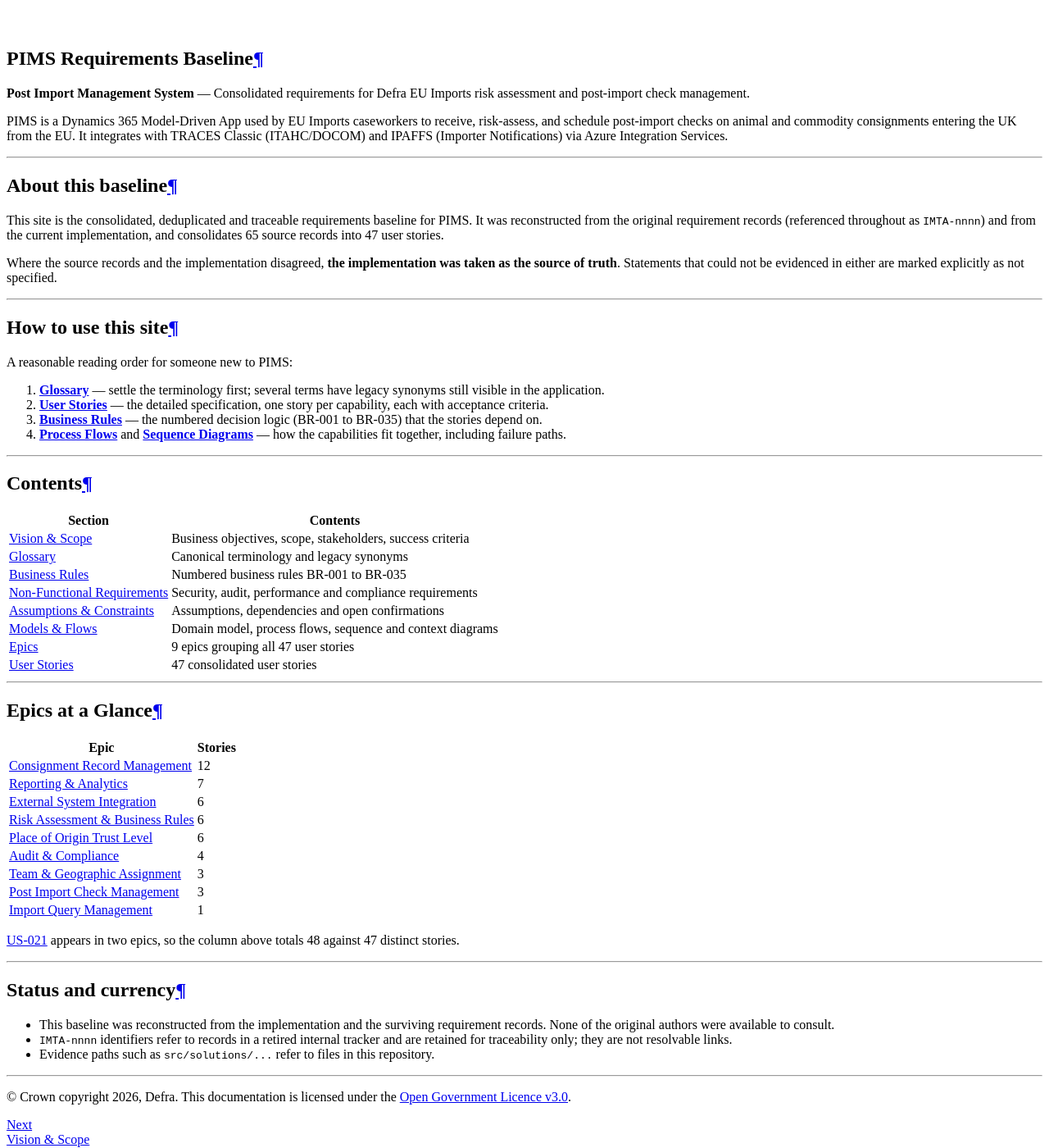
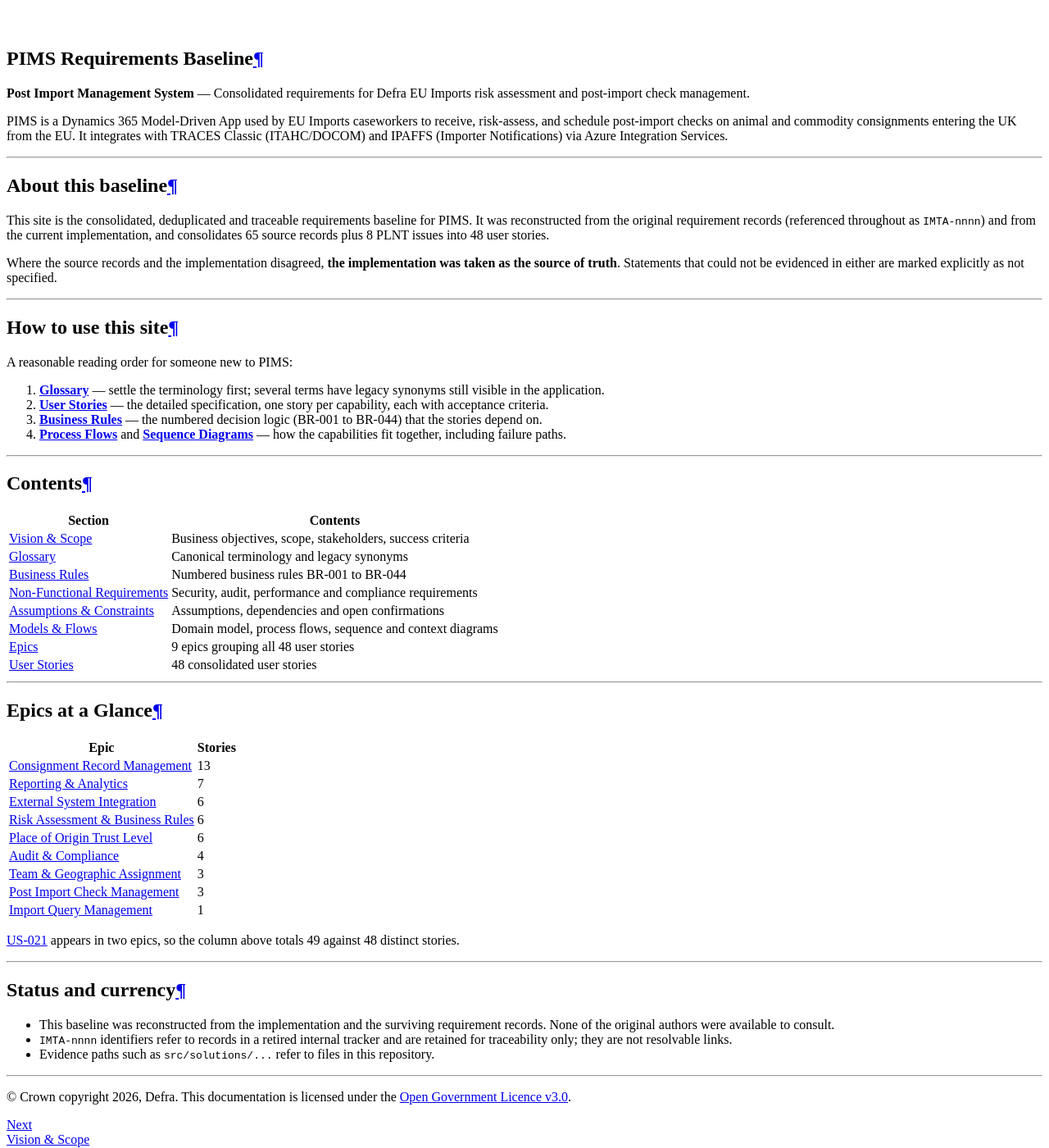
Before and after one commit to DEFRA/trade-imports-pims, an MkDocs documentation site: the page built from docs/index.md, in a window 1280 px wide and 1400 px high, scrolled down 13901 px. Shown: the whole window at 82% size. Built offline with MkDocs 1.6.1 and Material for MkDocs 9.7.7, drawn with Linux system fonts in a browser that asks for light colours; a script that is not in the unit is left out.

Commit message:
docs: refresh requirements landing-page totals
Co-authored-by: ewingjm <34515225+ewingjm@users.noreply.github.com>

```diff
--- a/docs/index.md
+++ b/docs/index.md
@@ -8,7 +8,7 @@ PIMS is a Dynamics 365 Model-Driven App used by EU Imports caseworkers to receiv
 
 ## About this baseline
 
-This site is the consolidated, deduplicated and traceable requirements baseline for PIMS. It was reconstructed from the original requirement records (referenced throughout as `IMTA-nnnn`) and from the current implementation, and consolidates 65 source records into 47 user stories.
+This site is the consolidated, deduplicated and traceable requirements baseline for PIMS. It was reconstructed from the original requirement records (referenced throughout as `IMTA-nnnn`) and from the current implementation, and consolidates 65 source records plus 8 PLNT issues into 48 user stories.
 
 Where the source records and the implementation disagreed, **the implementation was taken as the source of truth**. Statements that could not be evidenced in either are marked explicitly as not specified.
 
@@ -20,7 +20,7 @@ A reasonable reading order for someone new to PIMS:
 
 1. **[Glossary](requirements/glossary.md)** — settle the terminology first; several terms have legacy synonyms still visible in the application.
 2. **[User Stories](requirements/user-stories/index.md)** — the detailed specification, one story per capability, each with acceptance criteria.
-3. **[Business Rules](requirements/business-rules.md)** — the numbered decision logic (BR-001 to BR-035) that the stories depend on.
+3. **[Business Rules](requirements/business-rules.md)** — the numbered decision logic (BR-001 to BR-044) that the stories depend on.
 4. **[Process Flows](requirements/diagrams/process-flows.md)** and **[Sequence Diagrams](requirements/diagrams/sequence-diagrams.md)** — how the capabilities fit together, including failure paths.
 
 ---
@@ -31,12 +31,12 @@ A reasonable reading order for someone new to PIMS:
 | ---------------------------------------------------------------- | ------------------------------------------------------------ |
 | [Vision & Scope](requirements/vision-and-scope.md)               | Business objectives, scope, stakeholders, success criteria   |
 | [Glossary](requirements/glossary.md)                             | Canonical terminology and legacy synonyms                    |
-| [Business Rules](requirements/business-rules.md)                 | Numbered business rules BR-001 to BR-035                     |
+| [Business Rules](requirements/business-rules.md)                 | Numbered business rules BR-001 to BR-044                     |
 | [Non-Functional Requirements](requirements/non-functional-requirements.md) | Security, audit, performance and compliance requirements |
 | [Assumptions & Constraints](requirements/assumptions-and-constraints.md) | Assumptions, dependencies and open confirmations      |
 | [Models & Flows](requirements/diagrams/domain-model.md)          | Domain model, process flows, sequence and context diagrams   |
-| [Epics](requirements/epics/index.md)                             | 9 epics grouping all 47 user stories                         |
-| [User Stories](requirements/user-stories/index.md)               | 47 consolidated user stories                                 |
+| [Epics](requirements/epics/index.md)                             | 9 epics grouping all 48 user stories                         |
+| [User Stories](requirements/user-stories/index.md)               | 48 consolidated user stories                                 |
 
 ---
 
@@ -44,7 +44,7 @@ A reasonable reading order for someone new to PIMS:
 
 | Epic                                                                                              | Stories |
 | ------------------------------------------------------------------------------------------------- | ------- |
-| [Consignment Record Management](requirements/epics/EPIC-Consignment-Record-Management.md)         | 12      |
+| [Consignment Record Management](requirements/epics/EPIC-Consignment-Record-Management.md)         | 13      |
 | [Reporting & Analytics](requirements/epics/EPIC-Reporting-and-Analytics.md)                       | 7       |
 | [External System Integration](requirements/epics/EPIC-External-System-Integration.md)             | 6       |
 | [Risk Assessment & Business Rules](requirements/epics/EPIC-Risk-Assessment-and-Business-Rules.md) | 6       |
@@ -54,7 +54,7 @@ A reasonable reading order for someone new to PIMS:
 | [Post Import Check Management](requirements/epics/EPIC-Post-Import-Check-Management.md)           | 3       |
 | [Import Query Management](requirements/epics/EPIC-Import-Query-Management.md)                     | 1       |
 
-[US-021](requirements/user-stories/US-021-Revoke-Gold-Trust-Level.md) appears in two epics, so the column above totals 48 against 47 distinct stories.
+[US-021](requirements/user-stories/US-021-Revoke-Gold-Trust-Level.md) appears in two epics, so the column above totals 49 against 48 distinct stories.
 
 ---
 
```
